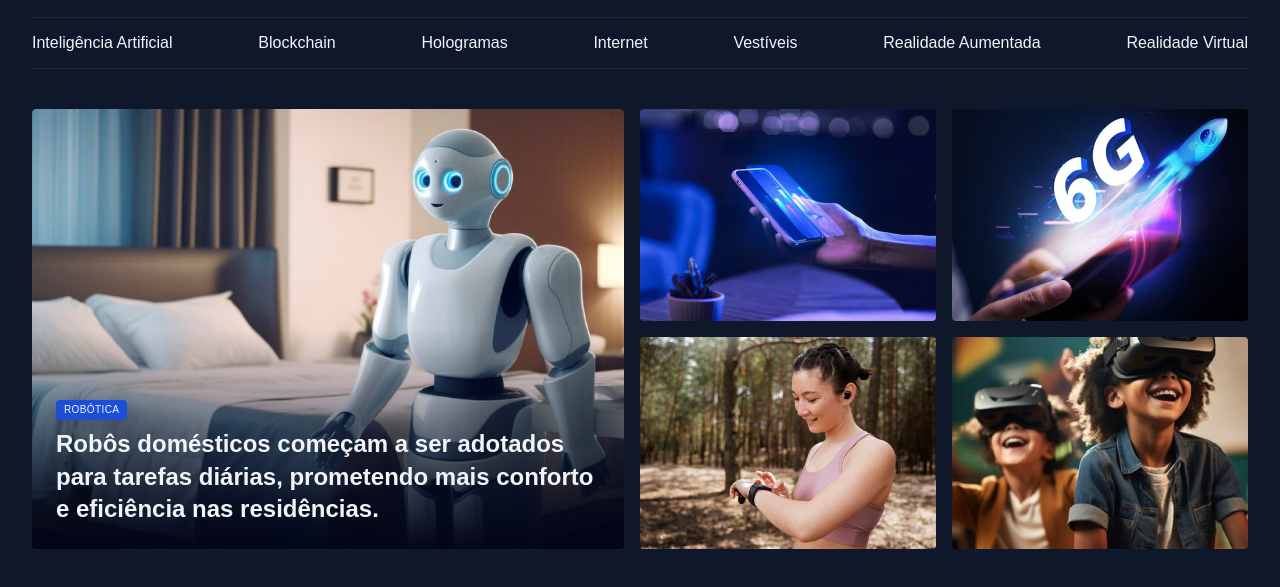
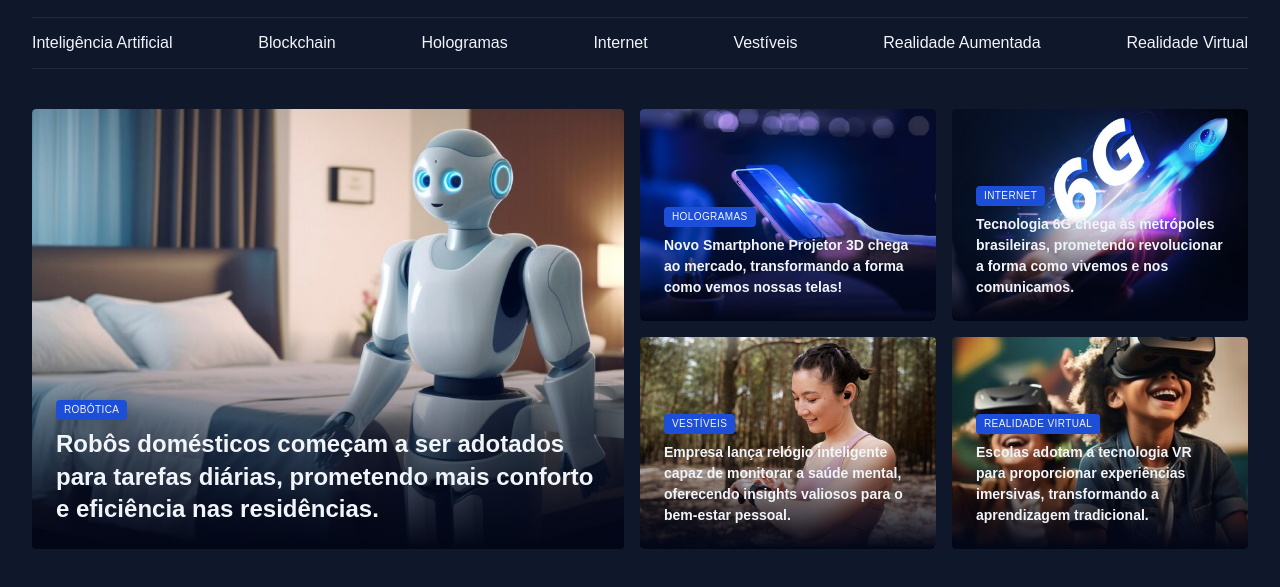
Before and after one commit to s1llva-09/Full-Stack, a plain HTML site: page Newsportal/index.html in a window 1280 px wide. Shown: the part 55-642 px from the top of the page. Drawn offline with Linux system fonts and the light colour scheme.

Commit message:
Finalizando section destaques

```diff
--- a/Newsportal/index.html
+++ b/Newsportal/index.html
@@ -43,7 +43,7 @@
     <main class="grid container">
         <section id="featured" class="grid grid-flow-col gap-16">
             <figure class="card">
-                <img src="assets/images/Image 01.png" alt="">
+                <img src="assets/images/Image 01.png" alt="Robôs domésticos começam a ser adotados para tarefas diárias, prometendo mais conforto e ...">
 
                 <figcaption>
                     <span class="content-tag">robótica</span>
@@ -55,21 +55,49 @@
 
 
             <div class="grid grid-cols-2 gap-16">
-                <div>
-                    <img src="assets/images/Image 02.png" alt="">
-                </div>
+                <figure class="card">
+                    <img src="assets/images/Image 02.png" alt="Novo Smartphone Projetor 3D chega ao mercado, transformando a ...">
 
-                <div>
-                    <img src="assets/images/Image 03.png" alt="">
-                </div>
+                    <figcaption>
+                        <span class="content-tag">Hologramas</span>
+                            <h2 class="text-lg">
+                                Novo Smartphone Projetor 3D chega ao mercado, transformando a forma como vemos nossas telas!
+                            </h2>
+                    </figcaption>
+                </figure>
 
-                <div>
-                    <img src="assets/images/Image 04.png" alt="">
-                </div>
+                <figure class="card">
+                    <img src="assets/images/Image 03.png" alt="Tecnologia 6G chega às metrópoles brasileiras, prometendo revolucionar a forma como...">
 
-                <div>
-                    <img src="assets/images/Image 05.png" alt="">
-                </div>
+                    <figcaption>
+                        <span class="content-tag">Internet</span>
+                            <h2 class="text-lg">
+                                Tecnologia 6G chega às metrópoles brasileiras, prometendo revolucionar a forma como vivemos e nos comunicamos.
+                            </h2>
+                    </figcaption>
+                </figure>
+
+                <figure class="card">
+                    <img src="assets/images/Image 04.png" alt="Empresa lança relógio inteligente capaz de monitorar a saúde mental, oferecendo insights valiosos para ...">
+
+                    <figcaption>
+                        <span class="content-tag">Vestíveis</span>
+                            <h2 class="text-lg">
+                                Empresa lança relógio inteligente capaz de monitorar a saúde mental, oferecendo insights valiosos para o bem-estar pessoal.
+                            </h2>
+                    </figcaption>
+                </figure>
+
+                <figure class="card">
+                    <img src="assets/images/Image 05.png" alt="Escolas adotam a tecnologia VR para proporcionar experiências imersivas, transformando a aprendiza...">
+
+                    <figcaption>
+                        <span class="content-tag">Realidade Virtual</span>
+                            <h2 class="text-lg">
+                                Escolas adotam a tecnologia VR para proporcionar experiências imersivas, transformando a aprendizagem tradicional.
+                            </h2>
+                    </figcaption>
+                </figure>
             </div>
         </section>
     </main>
--- a/Newsportal/styles/sections.css
+++ b/Newsportal/styles/sections.css
@@ -27,6 +27,10 @@
 
             padding: 24px;
 
+            &::has(.text-lg) {/* procura saber se a classe que esta imposta no parenteses existe e se existir aplica essa alteração para a classe em especifico*/
+                padding: 12px;
+            }
+
             h2 {
                 margin-top: 8px;
             }
```
